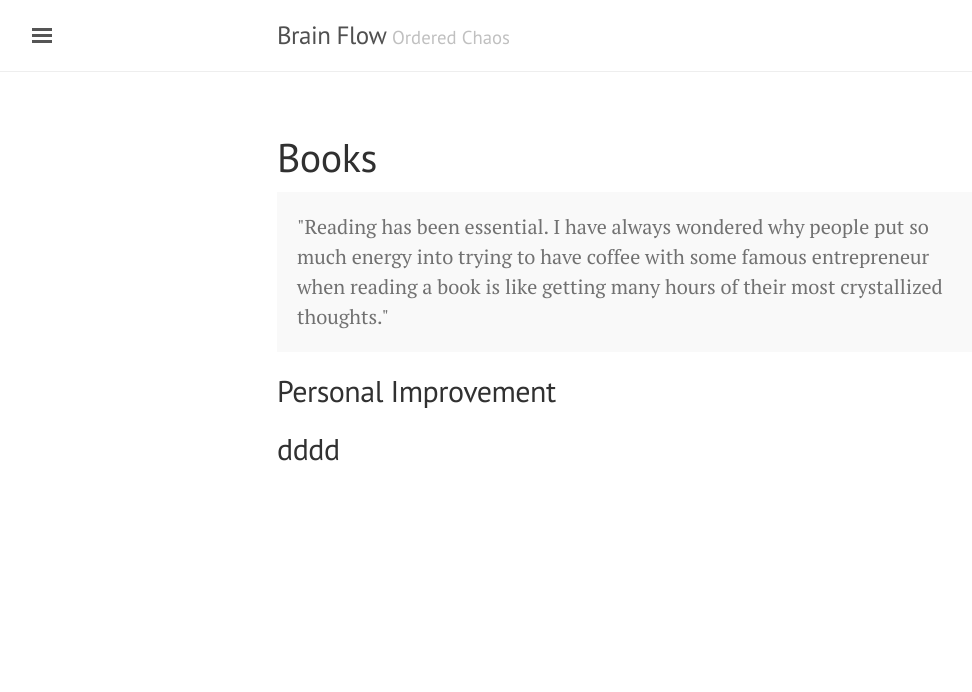
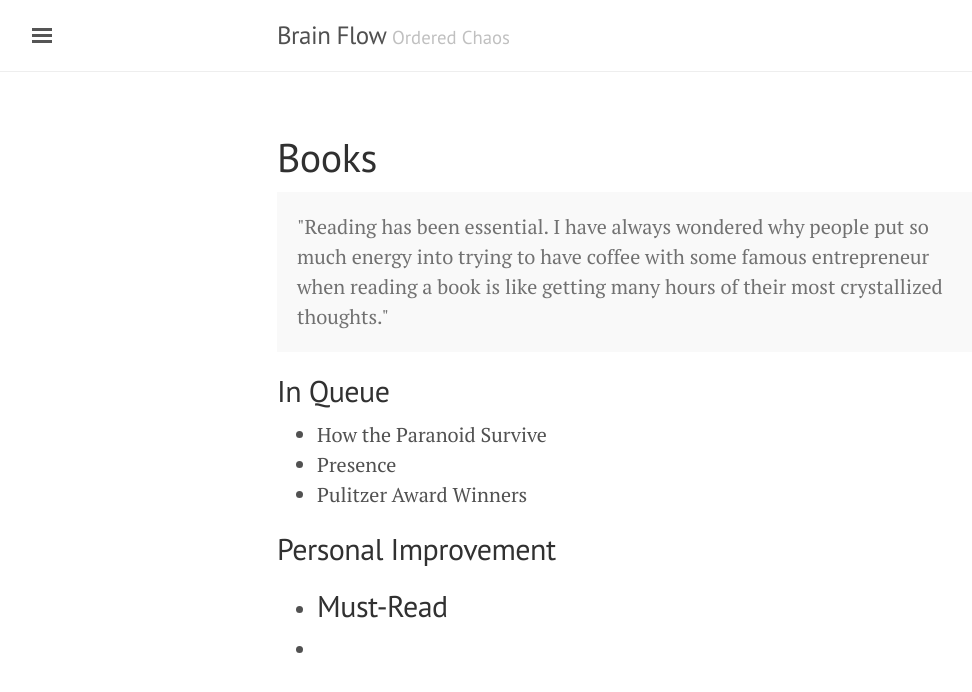
Before and after one commit to bjchia/bjchia.github.io, a Jekyll site: the page built from books.md, in a window 1280 px wide. Shown: the top 692 px of the page, without its empty margins (3-975 px from the left). Built offline with Jekyll 4.4.1, drawn with Linux system fonts in a browser that asks for light colours.

Commit message:
Update books.md

```diff
--- a/books.md
+++ b/books.md
@@ -7,6 +7,13 @@ title: Books
   "Reading has been essential. I have always wondered why people put so much energy into trying to have coffee with some famous entrepreneur when reading a book is like getting many hours of their most crystallized thoughts."
 </p>
 
+## In Queue
+* How the Paranoid Survive
+* Presence
+* Pulitzer Award Winners
+
 ## Personal Improvement
+*
+## Must-Read
 
-## dddd
+*
```
